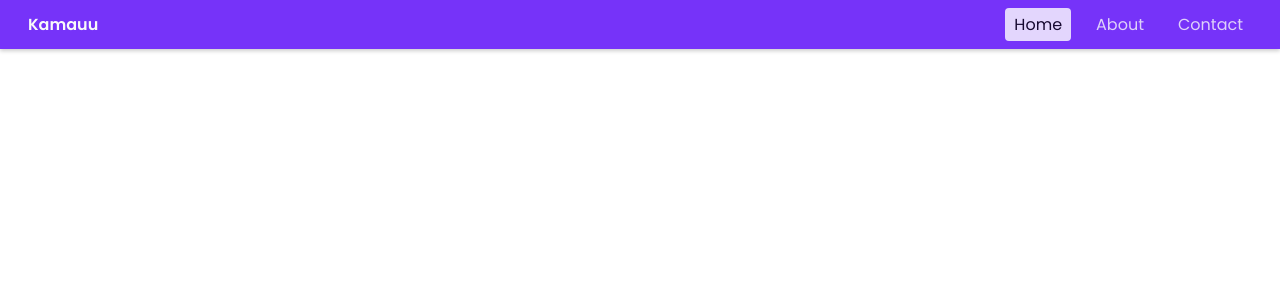
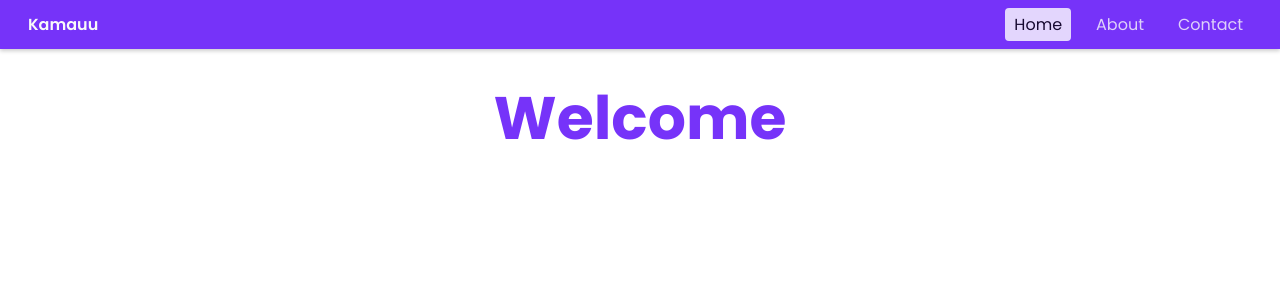
Before and after one commit to spectr-e/react-projects, a React (Vite) app: page / in a window 1280 px wide. Shown: the top 300 px of the page. Built offline with nearby package versions, Linux system fonts and the light colour scheme.

Commit message:
fix(NavBarApp): Add page title on click respective links

```diff
--- a/src/Projects/17-responsive-navigation-app/NavBar.jsx
+++ b/src/Projects/17-responsive-navigation-app/NavBar.jsx
@@ -49,8 +49,12 @@ const NavBarApp = () => {
       .querySelectorAll('.nav-link')
       .forEach((link) => link.classList.remove('active'))
     e.target.classList.add('active')
+    setPage(e.target.innerText)
   }
+
+  const [page, setPage] = useState('')
   return (
+    <>
       <NavStyle
         className={`navbar bg-primary text-light ${
           showElement.navOpened && 'showNavBar'
@@ -68,7 +72,9 @@ const NavBarApp = () => {
         <div className='navbar-collapse'>
           {showElement.mobileNav && (
             <ul
-            className={`navbar-items ${showElement.navOpened && 'showNavBar'}`}
+              className={`navbar-items ${
+                showElement.navOpened && 'showNavBar'
+              }`}
             >
               <NavItem text={'Home'} active='active' onClick={handleActive} />
               <NavItem text={'About'} onClick={handleActive} />
@@ -77,6 +83,10 @@ const NavBarApp = () => {
           )}
         </div>
       </NavStyle>
+      <h1 className='title text-center text-primary'>
+        {!page ? 'Welcome' : page}
+      </h1>
+    </>
   )
 }
 
```
Lines whose indentation alone changed are shown as unchanged.
